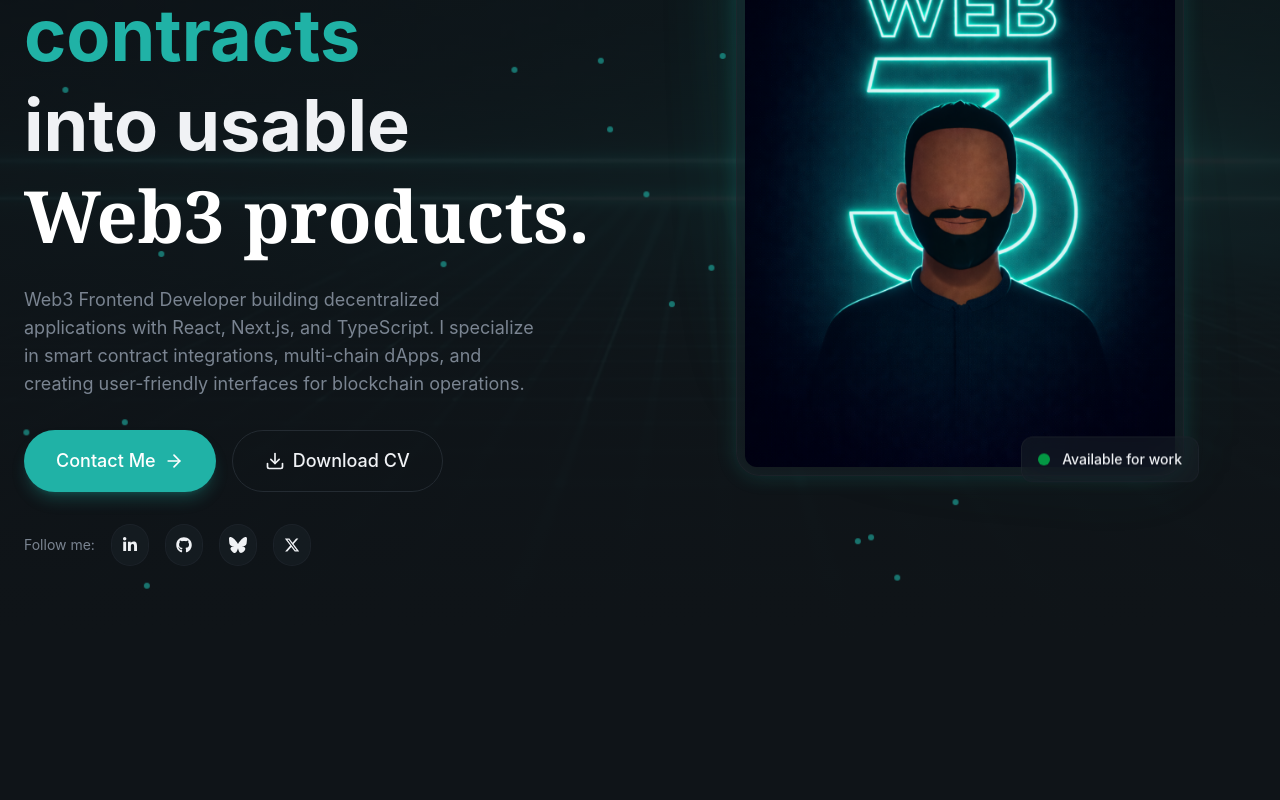
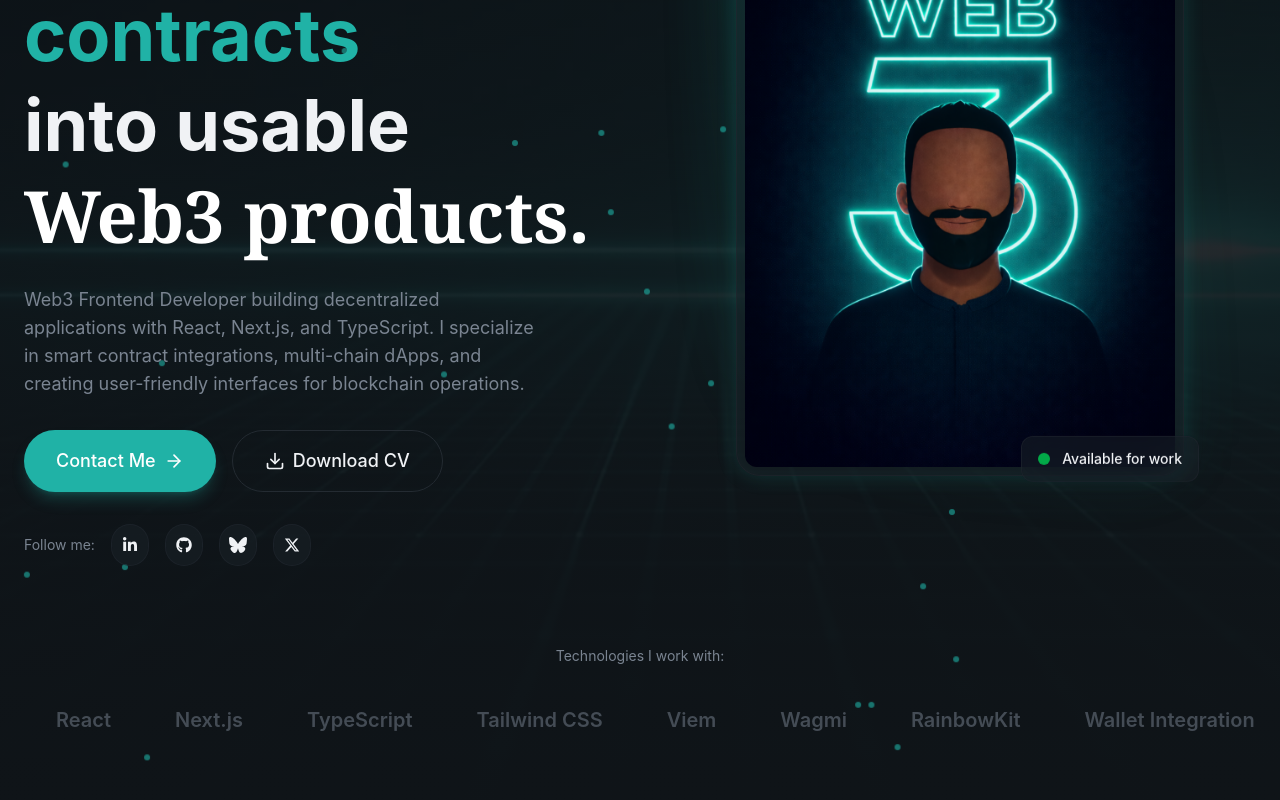
Before and after one commit to Mvnsour/dev-personal-portfolio, a React (Vite) app: page / in a window 1280 px wide. Shown: the part 298-1098 px from the top of the page. Before the commit the page ends 944 px from the top, so only its background shows below. Built offline with nearby package versions, Linux system fonts and the light colour scheme.

Commit message:
feat: add skills section with marquee effect to showcase technologies

```diff
--- a/src/sections/Hero.tsx
+++ b/src/sections/Hero.tsx
@@ -5,6 +5,28 @@
 import { AnimatedBorderButton } from '@/components/AnimatedBorderButton';
 import { FontAwesomeIcon } from '@fortawesome/react-fontawesome'
 import { faLinkedinIn, faGithub, faBluesky, faXTwitter } from '@fortawesome/free-brands-svg-icons'
+
+const skills = [
+  'React',
+  'Next.js',
+  'TypeScript',
+  'Tailwind CSS',
+  'Viem',
+  'Wagmi',
+  'RainbowKit',
+  'Wallet Integration',
+  'Solidity',
+  'Foundry',
+  'Smart Contract Integration',
+  'Chainlink',
+  'ERC20',
+  'Multi-chain Development',
+  'GraphQL',
+  'Vitest',
+  'Playwright',
+  'Fleek',
+  'Git',
+]
 
 export const Hero = () => {
 
@@ -134,6 +156,19 @@
             </div>
           </div>
         </div>
+        {/* Skills */}
+        <div className='mt-20 animate-fade-in animation-delay-600'>
+          <p className='text-sm text-muted-foreground mb-6 text-center'>Technologies I work with:</p>
+          <div className='relative overflow-hidden'>
+            <div className='flex animate-marquee'>
+              {[...skills,  ...skills].map((skill, idx) =>
+              <div key={idx} className='shrink-0 px-8 py-4 '>
+                <span className='text-xl text-muted-foreground/50 font-semibold hover:text-muted-foreground transition-colors'>{skill}</span>
+              </div>
+              )}
+            </div>
+          </div>
+        </div>
        </div>
   </section>
 }
```
